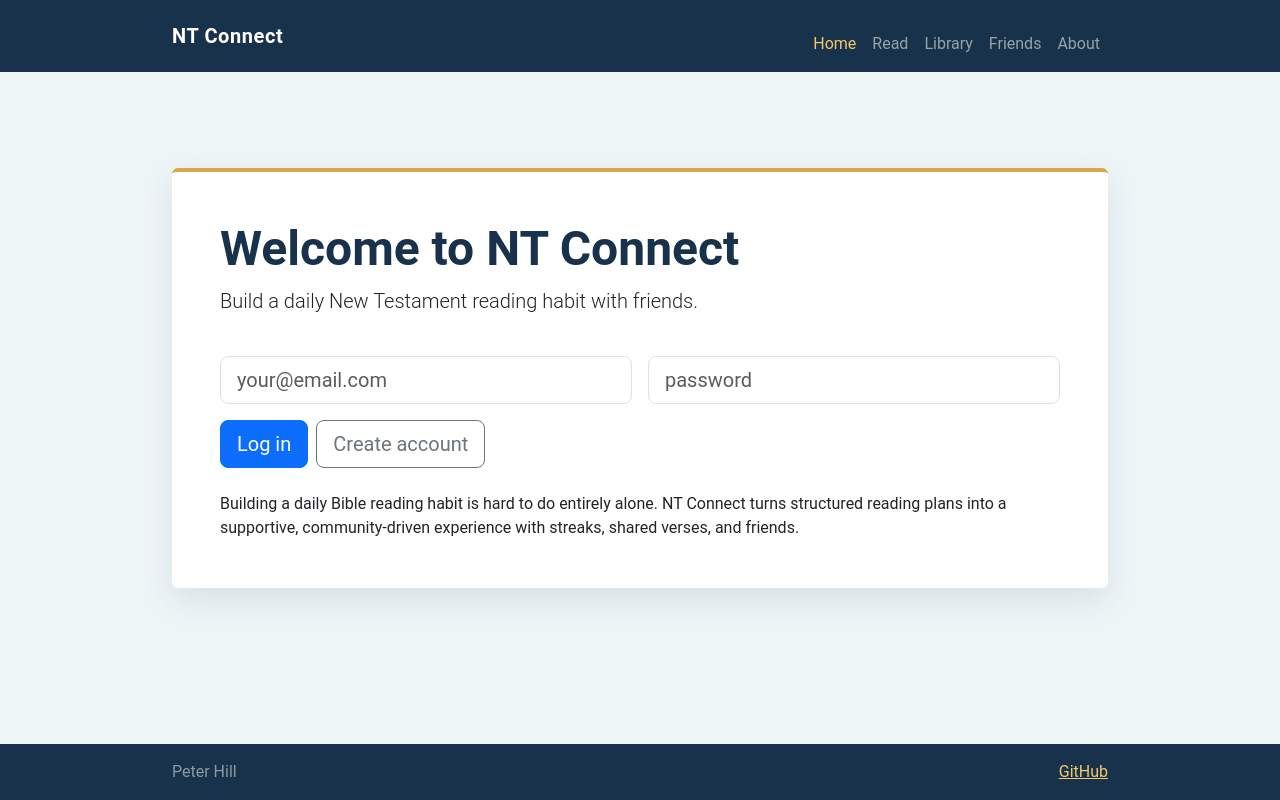
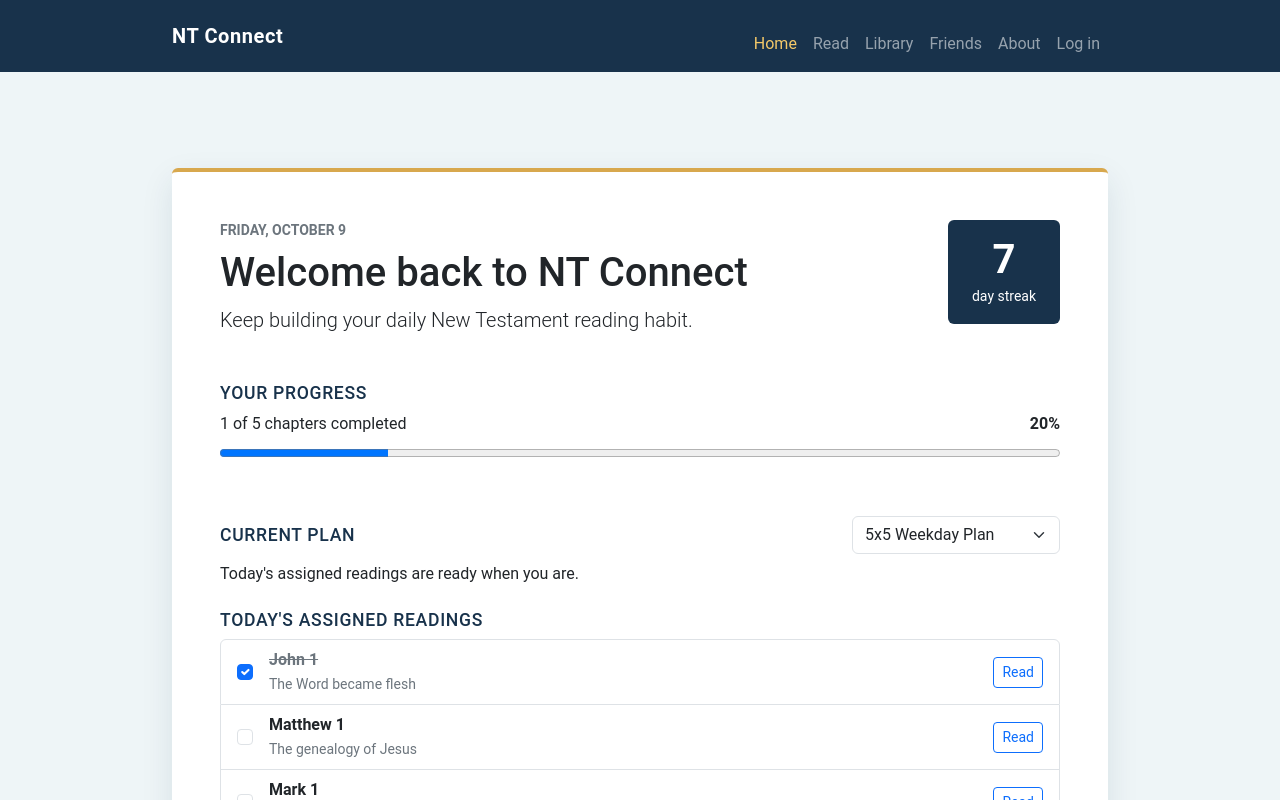
Before and after one commit to CephasHill/startup, a React (Vite) app: page / in a window 1280 px wide. Shown: the top 800 px of the page. Built offline with nearby package versions, Linux system fonts and the light colour scheme.

Commit message:
feat: separate home dashboard from login and library
- Add reactive home dashboard with reading progress and streak
- Move login to its own route
- Focus the library on Bible browsing and chapter reading
- Persist reading progress with localStorage

```diff
--- a/src/app.css
+++ b/src/app.css
@@ -63,6 +63,17 @@ main {
   text-transform: uppercase;
 }
 
+.streak-card {
+  min-width: 7rem;
+  background: var(--nt-ink);
+  color: #fff;
+}
+
+.plan-select {
+  width: auto;
+  min-width: 13rem;
+}
+
 .verse {
   border-left: 0.25rem solid var(--nt-gold);
   line-height: 1.8;
--- a/src/app.jsx
+++ b/src/app.jsx
@@ -3,6 +3,7 @@ import 'bootstrap/dist/css/bootstrap.min.css';
 import './app.css';
 
 import { BrowserRouter, NavLink, Route, Routes } from 'react-router-dom';
+import { Home } from './home/home';
 import { Login } from './login/login';
 import { Read } from './read/read';
 import { Library } from './library/library';
@@ -33,13 +34,17 @@ export default function App() {
               <li className="nav-item">
                 <NavLink className="nav-link" to="/about">About</NavLink>
               </li>
+              <li className="nav-item">
+                <NavLink className="nav-link" to="/login">Log in</NavLink>
+              </li>
             </menu>
           </div>
         </nav>
       </header>
 
       <Routes>
-        <Route path="/" element={<Login />} />
+        <Route path="/" element={<Home />} />
+        <Route path="/login" element={<Login />} />
         <Route path="/read" element={<Read />} />
         <Route path="/library" element={<Library />} />
         <Route path="/library/:book/:chapter" element={<Library />} />
--- /dev/null
+++ b/src/home/home.jsx
@@ -0,0 +1,116 @@
+import React, { useEffect, useState } from 'react';
+import { Link } from 'react-router-dom';
+
+const assignedReadings = [
+  { id: 'john-1', label: 'John 1', detail: 'The Word became flesh', to: '/library/john/1' },
+  { id: 'matthew-1', label: 'Matthew 1', detail: 'The genealogy of Jesus', to: '/library/matthew/1' },
+  { id: 'mark-1', label: 'Mark 1', detail: 'The beginning of the gospel', to: '/library/mark/1' },
+  { id: 'luke-1', label: 'Luke 1', detail: 'The birth of John foretold', to: '/library/luke/1' },
+  { id: 'john-2', label: 'John 2', detail: 'Jesus performs His first miracle', to: '/library/john/2' },
+];
+
+export function Home() {
+  const savedProgress = JSON.parse(localStorage.getItem('nt-connect-progress') || 'null');
+  const today = new Intl.DateTimeFormat('en-US', {
+    weekday: 'long',
+    month: 'long',
+    day: 'numeric',
+  }).format(new Date());
+  const [completedReadings, setCompletedReadings] = useState(
+    savedProgress?.completedReadings || ['john-1']
+  );
+  const [plan, setPlan] = useState(savedProgress?.plan || '5x5 Weekday Plan');
+  const [streak] = useState(savedProgress?.streak || 7);
+
+  useEffect(() => {
+    localStorage.setItem(
+      'nt-connect-progress',
+      JSON.stringify({ completedReadings, plan, streak })
+    );
+  }, [completedReadings, plan, streak]);
+
+  const toggleReading = (readingId) => {
+    setCompletedReadings((current) =>
+      current.includes(readingId)
+        ? current.filter((id) => id !== readingId)
+        : [...current, readingId]
+    );
+  };
+
+  return (
+    <main className="container page-shell">
+      <div className="card content-panel accent-top p-4 p-md-5">
+        <div className="d-flex flex-wrap justify-content-between align-items-start gap-3">
+          <div>
+            <p className="text-uppercase text-secondary small fw-semibold mb-2">{today}</p>
+            <h1 className="mb-2">Welcome back to NT Connect</h1>
+            <p className="lead mb-0">Keep building your daily New Testament reading habit.</p>
+          </div>
+          <div className="streak-card text-center p-3 rounded">
+            <span className="d-block display-6 fw-bold">{streak}</span>
+            <span className="small">day streak</span>
+          </div>
+        </div>
+
+        <section aria-labelledby="progress-heading">
+          <h2 id="progress-heading" className="section-title mt-5">Your progress</h2>
+          <div className="d-flex justify-content-between mb-2">
+            <span>{completedReadings.length} of {assignedReadings.length} chapters completed</span>
+            <strong>{Math.round((completedReadings.length / assignedReadings.length) * 100)}%</strong>
+          </div>
+          <progress
+            className="w-100"
+            value={completedReadings.length}
+            max={assignedReadings.length}
+            aria-label="Today's reading progress"
+          />
+        </section>
+
+        <section aria-labelledby="plan-heading">
+          <div className="d-flex flex-wrap justify-content-between align-items-center gap-2 mt-5">
+            <h2 id="plan-heading" className="section-title mb-0">Current plan</h2>
+            <label className="visually-hidden" htmlFor="reading-plan">Current reading plan</label>
+            <select
+              className="form-select plan-select"
+              id="reading-plan"
+              value={plan}
+              onChange={(event) => setPlan(event.target.value)}
+            >
+              <option>5x5 Weekday Plan</option>
+              <option>90-Day Sprint</option>
+            </select>
+          </div>
+          <p className="mt-2 mb-0">Today's assigned readings are ready when you are.</p>
+        </section>
+
+        <section aria-labelledby="assigned-heading">
+          <h2 id="assigned-heading" className="section-title mt-4">Today's assigned readings</h2>
+          <div className="list-group">
+            {assignedReadings.map((reading) => {
+              const completed = completedReadings.includes(reading.id);
+
+              return (
+                <div className="list-group-item d-flex align-items-center gap-3" key={reading.id}>
+                  <input
+                    className="form-check-input mt-0"
+                    type="checkbox"
+                    id={reading.id}
+                    checked={completed}
+                    onChange={() => toggleReading(reading.id)}
+                  />
+                  <div className="flex-grow-1">
+                    <label className={`d-block fw-semibold ${completed ? 'text-decoration-line-through text-secondary' : ''}`} htmlFor={reading.id}>
+                      {reading.label}
+                    </label>
+                    <span className="small text-secondary">{reading.detail}</span>
+                  </div>
+                  <Link className="btn btn-sm btn-outline-primary" to={reading.to}>Read</Link>
+                </div>
+              );
+            })}
+          </div>
+        </section>
+      </div>
+    </main>
+  );
+}
--- a/src/library/library.jsx
+++ b/src/library/library.jsx
@@ -54,44 +54,8 @@ export function Library() {
   return (
     <main className="container page-shell">
       <div className="card content-panel accent-top p-4 p-md-5">
-        <h2>Reading Library</h2>
-
-      <section aria-labelledby="progress-heading">
-        <h3 id="progress-heading" className="section-title mt-4">Your Progress</h3>
-        <dl>
-          <dt>Current plan</dt>
-          <dd>5x5 Weekday Plan</dd>
-          <dt>Reading streak</dt>
-          <dd>7 days</dd>
-          <dt>Today's progress</dt>
-          <dd>1 of 5 chapters completed</dd>
-        </dl>
-        <progress className="w-100" value="1" max="5" aria-label="Reading Progress">1 of 5 chapters completed</progress>
-      </section>
-
-      <section aria-labelledby="settings-heading">
-        <h3 id="settings-heading" className="section-title mt-4">Reading Settings</h3>
-        <form className="row g-3 align-items-end">
-          <div className="col-md-5">
-            <label className="form-label" htmlFor="reading-plan">Reading plan</label>
-            <select className="form-select" id="reading-plan" name="reading-plan">
-              <option>5x5 Weekday Plan</option>
-              <option>90-Day Sprint</option>
-            </select>
-          </div>
-
-          <div className="col-md-5">
-            <label className="form-label" htmlFor="translation">Translation</label>
-            <select className="form-select" id="translation" name="translation">
-              <option>Berean Standard Bible</option>
-              <option>King James Version</option>
-            </select>
-          </div>
-          <div className="col-md-2">
-            <button className="btn btn-primary w-100" type="submit">Save</button>
-          </div>
-        </form>
-      </section>
+        <h1>Bible Library</h1>
+        <p className="lead">Browse the New Testament and read any chapter outside your daily plan.</p>
 
       <section aria-labelledby="chapters-heading">
         <h3 id="chapters-heading" className="section-title mt-4">Gospel Chapters</h3>
@@ -119,14 +83,6 @@ export function Library() {
         </div>
       </section>
 
-      <section aria-labelledby="bookmarks-heading">
-        <h3 id="bookmarks-heading" className="section-title mt-4">Saved Bookmarks</h3>
-        <ul className="list-group">
-          <li className="list-group-item">John 1:1 - saved verse placeholder</li>
-          <li className="list-group-item">John 1:14 - saved verse placeholder</li>
-        </ul>
-      </section>
-
       {book && loading && <p className="mt-4">Loading chapter...</p>}
       {book && error && <p className="alert alert-danger mt-4">{error}</p>}
       {book && !loading && !error && selectedChapter && (
--- a/src/login/login.jsx
+++ b/src/login/login.jsx
@@ -1,12 +1,24 @@
-import React from 'react';
+import React, { useState } from 'react';
+import { useNavigate } from 'react-router-dom';
 
 export function Login() {
+  const navigate = useNavigate();
+  const [message, setMessage] = useState('');
+
+  const handleSubmit = (event, action) => {
+    event.preventDefault();
+    setMessage(`${action} is mocked for this deliverable. Welcome to NT Connect!`);
+    if (action === 'Log in') {
+      navigate('/');
+    }
+  };
+
   return (
     <main className="container page-shell">
       <div className="card hero-panel accent-top p-4 p-md-5">
-        <h1 className="display-5 fw-bold">Welcome to NT Connect</h1>
-        <p className="lead">Build a daily New Testament reading habit with friends.</p>
-        <form className="row g-3 mt-2" method="post" action="/read">
+        <h1 className="display-5 fw-bold">Log in to NT Connect</h1>
+        <p className="lead">Pick up where you left off and keep your reading streak going.</p>
+        <form className="row g-3 mt-2" onSubmit={(event) => handleSubmit(event, 'Log in')}>
           <div className="col-12 col-md-6">
             <label className="visually-hidden" htmlFor="email">Email</label>
             <input id="email" className="form-control form-control-lg" type="email" placeholder="your@email.com" />
@@ -17,9 +29,10 @@ export function Login() {
           </div>
           <div className="col-12">
             <button className="btn btn-primary btn-lg me-2" type="submit">Log in</button>
-            <button className="btn btn-outline-secondary btn-lg" type="submit">Create account</button>
+            <button className="btn btn-outline-secondary btn-lg" type="button" onClick={() => setMessage('Account creation is mocked for this deliverable.')}>Create account</button>
           </div>
         </form>
+        {message && <p className="alert alert-info mt-4 mb-0" role="status">{message}</p>}
         <p className="mt-4 mb-0">Building a daily Bible reading habit is hard to do entirely alone. NT Connect turns structured reading plans into a supportive, community-driven experience with streaks, shared verses, and friends.</p>
       </div>
     </main>
```
Also changed, not shown: 2 other files (tests, documents, lock files or other folders).
